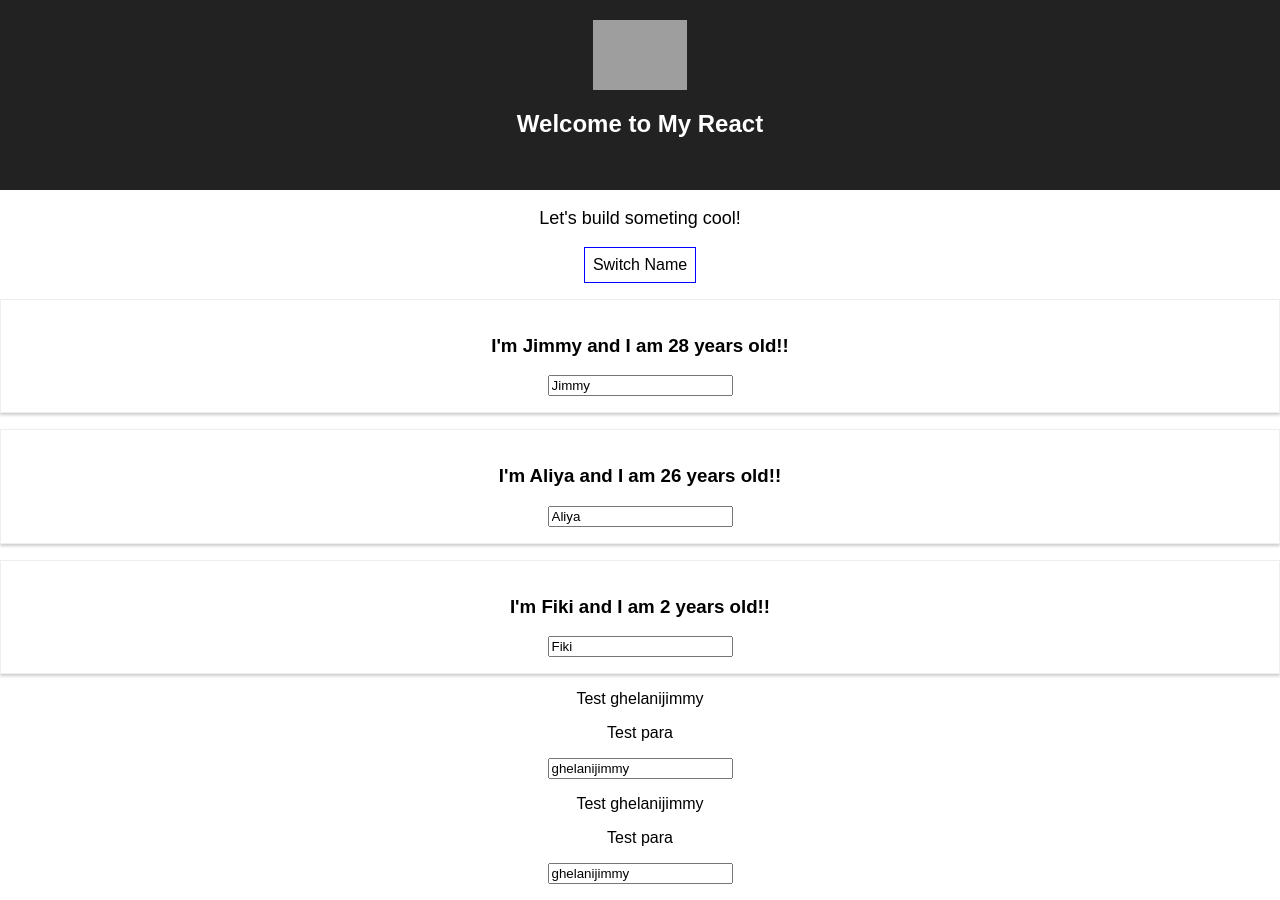
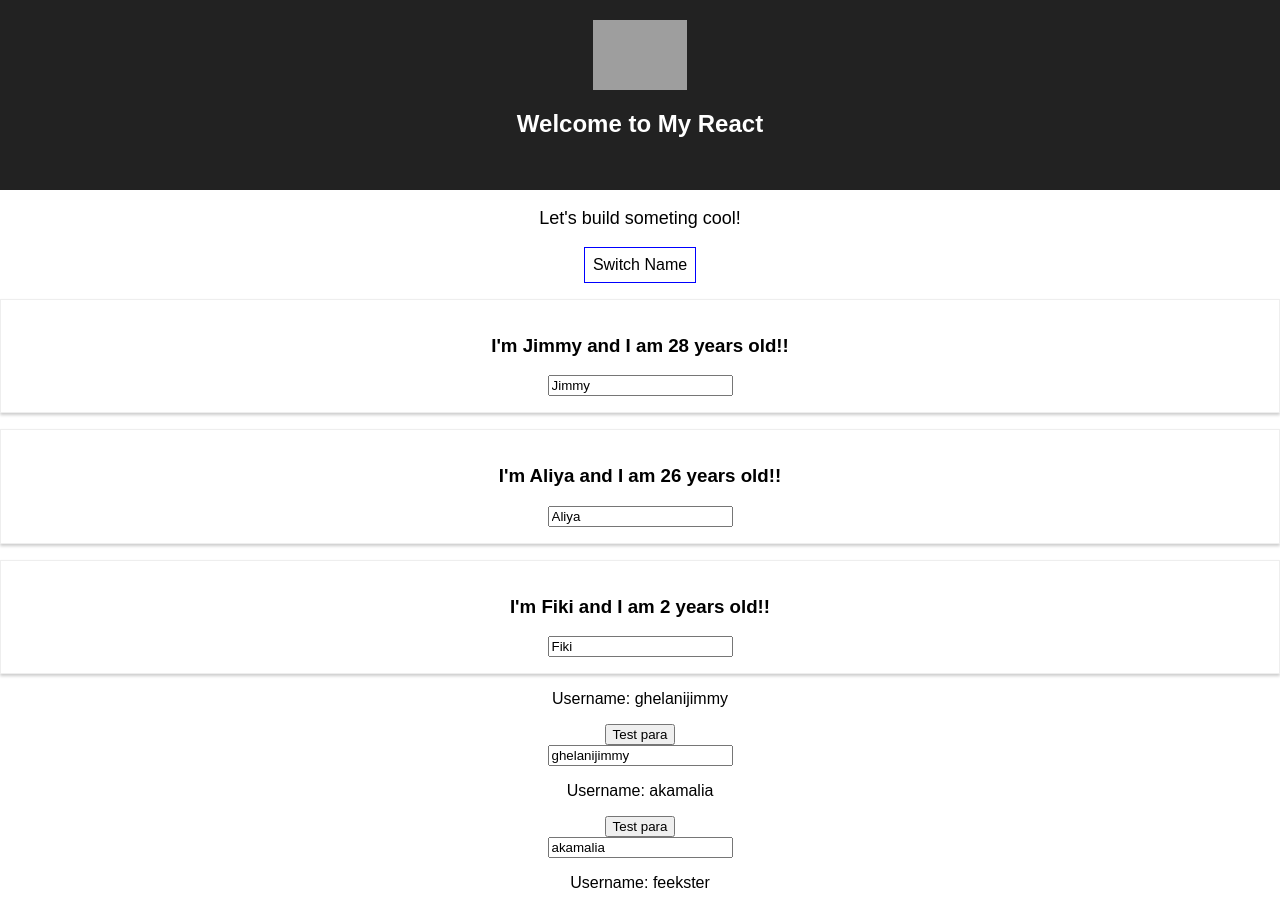
Before and after one commit to ghelanijimmy/learn-react, a React (Create React App) app: page / in a window 1280 px wide. Shown: the top 900 px of the page. Built offline with nearby package versions, Linux system fonts and the light colour scheme; grey boxes are pictures that could not be loaded.

Commit message:
assignment exercise

```diff
--- a/src/App.js
+++ b/src/App.js
@@ -99,17 +99,17 @@ class App extends Component {
         {
           name: "Jimmy",
           age: 28,
-          username: event.target.value,
+          username: event.target.value
         },
         {
           name: 'Aliya',
           age: 26,
-          username: 'changedUser',
+          username: event.target.value
         },
         {
           name: 'Fiki',
           age: 2,
-          username: 'changedUser',
+          username: event.target.value
         }
       ]
     });
@@ -152,21 +152,34 @@ class App extends Component {
           age={this.state.persons[2].age}
         >
         </Person>
+
         <UserOutput
           clicked={this.usernameClickHandler}
           username={this.state.persons[0].username}
         />
-        <UserInput changed={this.usernameChangeHandler} username={this.state.persons[0].username}/>
+        <UserInput
+          changed={this.usernameChangeHandler}
+          username={this.state.persons[0].username}
+        />
+
         <UserOutput
           clicked={this.usernameClickHandler}
-          username={this.state.persons[0].username}
+          username={this.state.persons[1].username}
         />
-        <UserInput changed={this.usernameChangeHandler} username={this.state.persons[0].username} />
+        <UserInput
+          changed={this.usernameChangeHandler}
+          username={this.state.persons[1].username}
+        />
+
         <UserOutput
           clicked={this.usernameClickHandler}
-          username={this.state.persons[0].username}
+          username={this.state.persons[2].username}
         />
-        <UserInput changed={this.usernameChangeHandler} username={this.state.persons[0].username} />
+        <UserInput
+          changed={this.usernameChangeHandler}
+          username={this.state.persons[2].username}
+        />
+
       </div>
     );
   }
--- a/src/Person/UserOutput.js
+++ b/src/Person/UserOutput.js
@@ -3,9 +3,8 @@ import React from 'react';
 const UserOutput = (props) => {
     return(
         <div>
-            <p>Test {props.username}</p>
-            <p onClick={props.clicked} >Test para</p>
-            <p>{props.children}</p>
+            <p>Username: {props.username}</p>
+            <button onClick={props.clicked} >Test para</button>
         </div>
     );
 };
```
